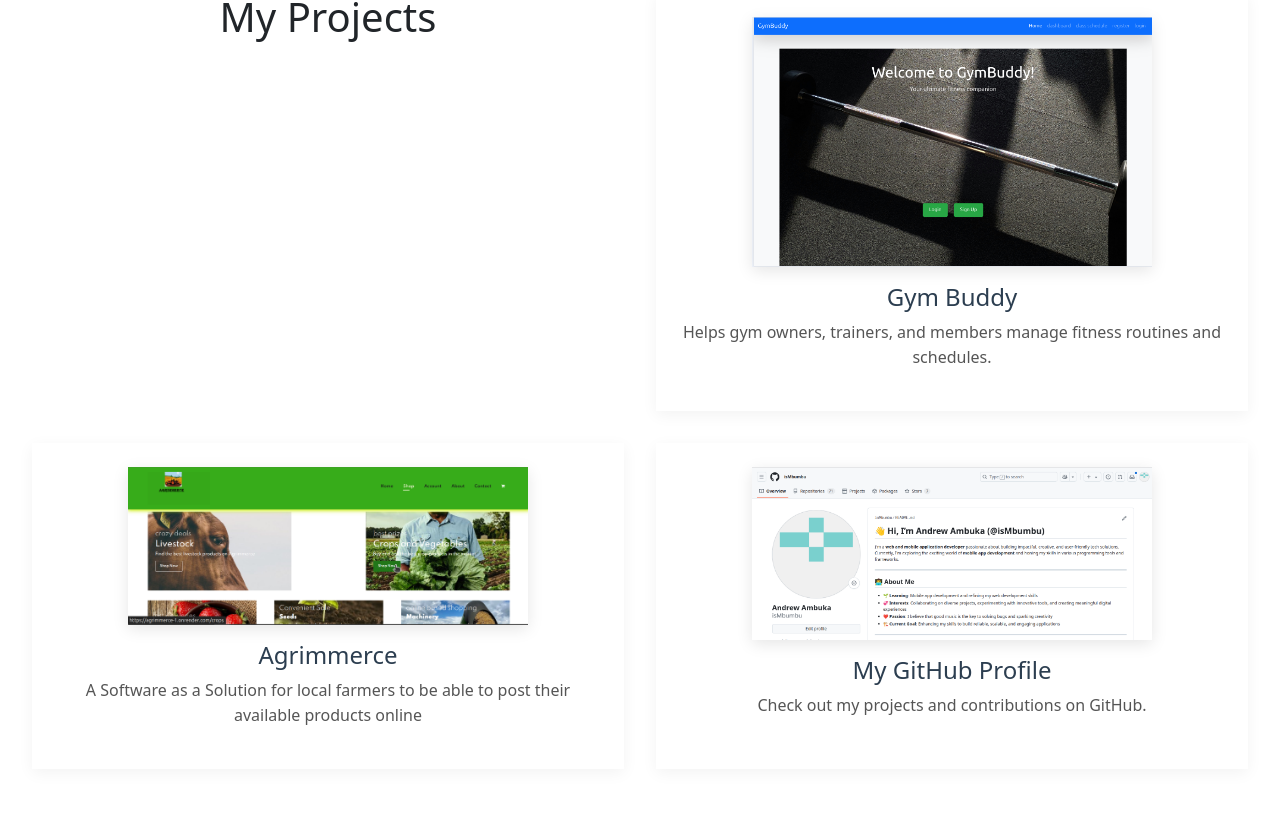
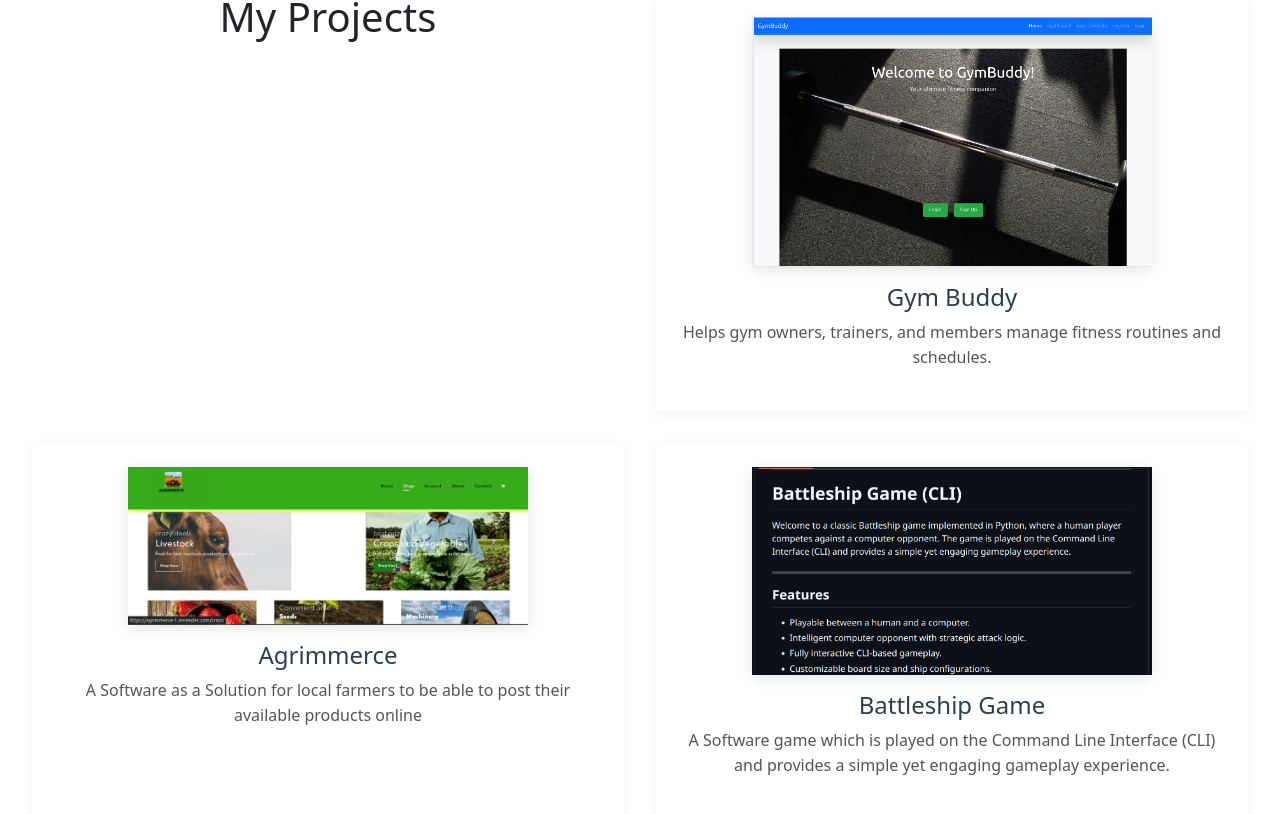
Before and after one commit to isMbumbu/drews_portfolio, a React (Vite) app: page / in a window 1280 px wide. Shown: the part 1958-2772 px from the top of the page. Built offline with nearby package versions, Linux system fonts and the light colour scheme.

Commit message:
Feature: Add Battleship Game to Portfolio

```diff
--- a/src/pages/Portfolio.jsx
+++ b/src/pages/Portfolio.jsx
@@ -32,6 +32,17 @@
           <h3>Agrimmerce</h3>
           <p>A Software as a Solution for local farmers to be able to post their available products online</p>
         </div>
+        <div className="portfolio-item">
+          <a href="https://github.com/CorneliusKibetDC/Mini-Techs-Battleship-Group7" target="_blank" rel="noopener noreferrer">
+            <img
+              src="battle.png"
+              alt="BattleShip CLI preview"
+              className="portfolio-image"
+            />
+          </a>
+          <h3>Battleship Game</h3>
+          <p>A Software game which is played on the Command Line Interface (CLI) and provides a simple yet engaging gameplay experience.</p>
+        </div>
 
 
 {/*         <div className="portfolio-item">
```
Also changed, not shown: public/battle.png (added).
